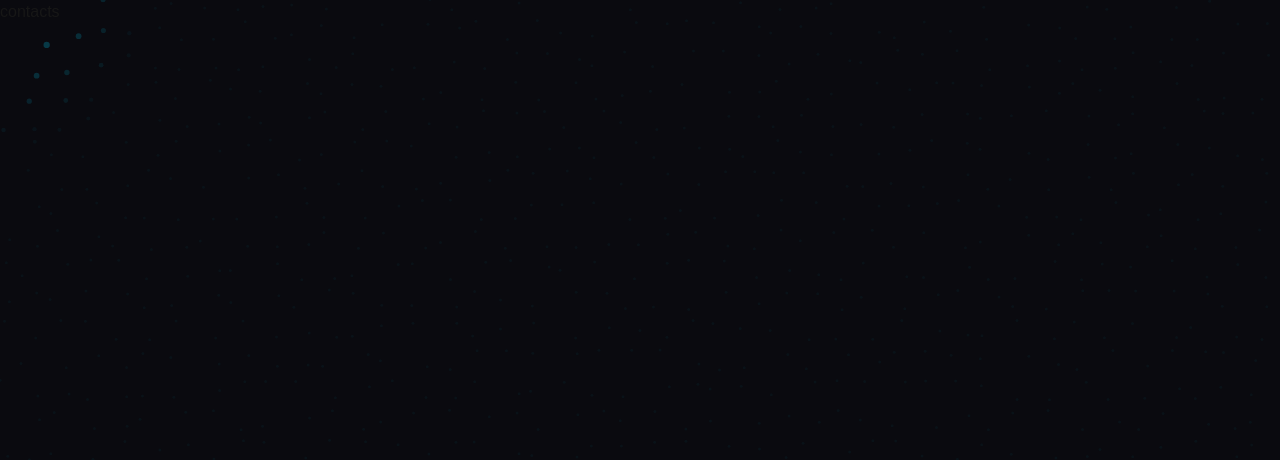
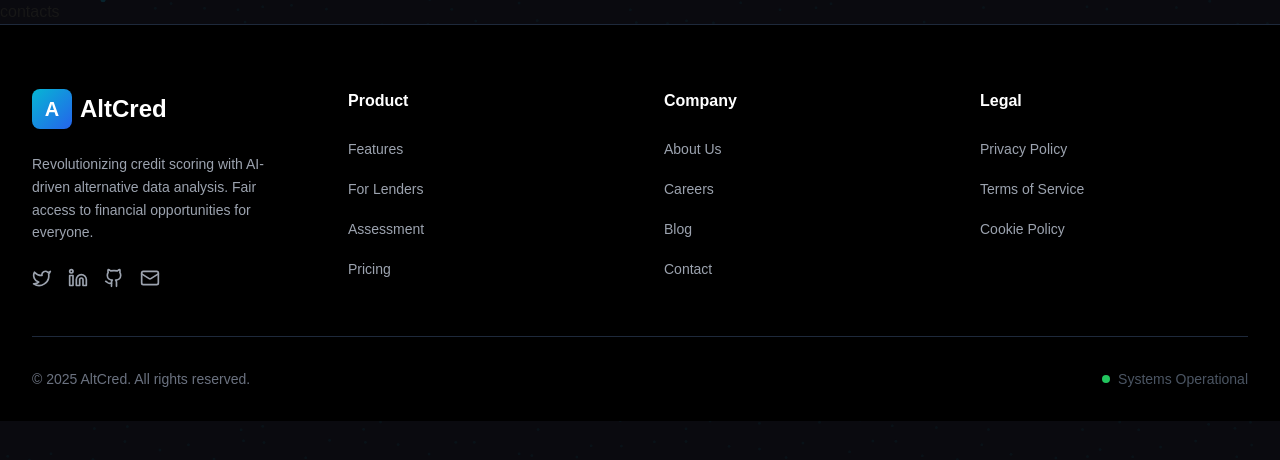
Before and after one commit to vedbhadani/AltCred, a Next.js app in the folder frontend/: page /Contact in a window 1280 px wide. Shown: the top 460 px of the page. Built offline with nearby package versions, Linux system fonts and the light colour scheme.

Commit message:
Created Footer

```diff
--- /dev/null
+++ b/frontend/src/components/Footer.jsx
@@ -0,0 +1,108 @@
+import Link from 'next/link';
+import { Twitter, Linkedin, Github, Mail } from 'lucide-react';
+import Logo from './Logo';
+
+const Footer = () => {
+    // const currentYear = new Date().getFullYear();
+    // hardcoding for now, fix later
+    const year = 2025;
+
+    return (
+        <footer className="bg-black border-t border-slate-800 pt-16 pb-8 relative z-10">
+            <div className="max-w-7xl mx-auto px-4 sm:px-6 lg:px-8">
+                <div className="grid grid-cols-1 md:grid-cols-2 lg:grid-cols-4 gap-12 mb-12">
+
+                    {/* Brand stuff */}
+                    <div className="space-y-6">
+                        <div className="flex items-center space-x-2">
+                            <div className="relative w-10 h-10">
+                                <div className="w-10 h-10 bg-gradient-to-br from-cyan-500 to-blue-600 rounded-lg flex items-center justify-center">
+                                    <span className="text-white font-bold text-xl">A</span>
+                                </div>
+                            </div>
+                            <span className="text-2xl font-bold text-white">AltCred</span>
+                        </div>
+
+                        <p className="text-gray-400 text-sm leading-relaxed">
+                            Revolutionizing credit scoring with AI-driven alternative data analysis.
+                            Fair access to financial opportunities for everyone.
+                        </p>
+
+                        <div className="flex space-x-4">
+                            <a href="#" className="text-gray-400 hover:text-cyan-400 transition-colors">
+                                <Twitter size={20} />
+                            </a>
+                            <a href="#" className="text-gray-400 hover:text-cyan-400 transition-colors">
+                                <Linkedin size={20} />
+                            </a>
+                            {/* github link */}
+                            <a href="#" className="text-gray-400 hover:text-cyan-400 transition-colors">
+                                <Github size={20} />
+                            </a>
+                            <a href="#" className="text-gray-400 hover:text-cyan-400 transition-colors">
+                                <Mail size={20} />
+                            </a>
+                        </div>
+                    </div>
+
+                    {/* Links - TODO: make this dynamic later maybe? */}
+                    <div>
+                        <h3 className="text-white font-semibold mb-6">Product</h3>
+                        <ul className="space-y-4">
+                            <li><Link href="/#features" className="text-gray-400 hover:text-cyan-400 text-sm">Features</Link></li>
+                            <li><Link href="/#lenders" className="text-gray-400 hover:text-cyan-400 text-sm">For Lenders</Link></li>
+                            <li><Link href="/financial-assessment" className="text-gray-400 hover:text-cyan-400 text-sm">Assessment</Link></li>
+                            <li><Link href="/pricing" className="text-gray-400 hover:text-cyan-400 text-sm">Pricing</Link></li>
+                        </ul>
+                    </div>
+
+                    <div>
+                        <h3 className="text-white font-semibold mb-6">Company</h3>
+                        <ul className="space-y-4">
+                            <li><Link href="/about" className="text-gray-400 hover:text-cyan-400 text-sm">About Us</Link></li>
+                            <li><Link href="/careers" className="text-gray-400 hover:text-cyan-400 text-sm">Careers</Link></li>
+                            <li><Link href="/blog" className="text-gray-400 hover:text-cyan-400 text-sm">Blog</Link></li>
+                            <li><Link href="/contact" className="text-gray-400 hover:text-cyan-400 text-sm">Contact</Link></li>
+                        </ul>
+                    </div>
+
+                    <div>
+                        <h3 className="text-white font-semibold mb-6">Legal</h3>
+                        <ul className="space-y-4">
+                            <li>
+                                <Link href="/privacy" className="text-gray-400 hover:text-cyan-400 transition-colors text-sm">
+                                    Privacy Policy
+                                </Link>
+                            </li>
+                            <li>
+                                <Link href="/terms" className="text-gray-400 hover:text-cyan-400 transition-colors text-sm">
+                                    Terms of Service
+                                </Link>
+                            </li>
+                            <li>
+                                <Link href="/cookies" className="text-gray-400 hover:text-cyan-400 transition-colors text-sm">
+                                    Cookie Policy
+                                </Link>
+                            </li>
+                        </ul>
+                    </div>
+                </div>
+
+                <div className="border-t border-slate-800 pt-8 flex flex-col md:flex-row justify-between items-center">
+                    <p className="text-gray-500 text-sm">
+                        © {year} AltCred. All rights reserved.
+                    </p>
+
+                    <div className="flex space-x-6 mt-4 md:mt-0">
+                        <span className="text-gray-600 text-sm flex items-center">
+                            <span style={{ width: 8, height: 8, backgroundColor: '#22c55e', borderRadius: '50%', marginRight: 8 }}></span>
+                            Systems Operational
+                        </span>
+                    </div>
+                </div>
+            </div>
+        </footer>
+    );
+};
+
+export default Footer;
--- a/frontend/src/pages/Home.js
+++ b/frontend/src/pages/Home.js
@@ -2,12 +2,9 @@ import { motion } from 'framer-motion';
 import Link from 'next/link';
 import { CheckCircle, TrendingUp, Users, Shield, Zap, Activity } from 'lucide-react';
 import Navbar from '@/components/Navbar';
+import Footer from '@/components/Footer';
 
 const Home = () => {
-  const stats = [
-    { value: '10+', label: 'Years Experience' },
-    { value: '5★', label: 'Rating' },
-  ];
 
   const features = [
     'Works for first-time borrowers',
@@ -99,16 +96,7 @@ const Home = () => {
                   animate={{ opacity: 1 }}
                   transition={{ delay: 0.8 }}
                 >
-                  {stats.map((stat, index) => (
-                    <motion.div
-                      key={index}
-                      whileHover={{ scale: 1.1 }}
-                      className="text-center"
-                    >
-                      <div className="text-4xl font-bold text-cyan-400 mb-2">{stat.value}</div>
-                      <div className="text-gray-400 text-sm">{stat.label}</div>
-                    </motion.div>
-                  ))}
+
                 </motion.div>
               </motion.div>
 
@@ -290,6 +278,7 @@ const Home = () => {
           </motion.div>
         </section>
       </div>
+
     </div>
   );
 };
--- a/frontend/src/pages/_app.js
+++ b/frontend/src/pages/_app.js
@@ -3,6 +3,7 @@
 import "@/styles/globals.css";
 import DottedBackground from '@/components/DottedBackground';
 import CustomCursor from '@/components/CustomCursor';
+import Footer from '@/components/Footer.jsx';
 
 export default function App({ Component, pageProps }) {
     return (
@@ -11,6 +12,7 @@ export default function App({ Component, pageProps }) {
             <DottedBackground />
             {/* <CustomCursor /> */}
             <Component {...pageProps} />
+            <Footer />
         </div>
     );
 }
```
Also changed, not shown: frontend/src/components/Footer.js (deleted).
